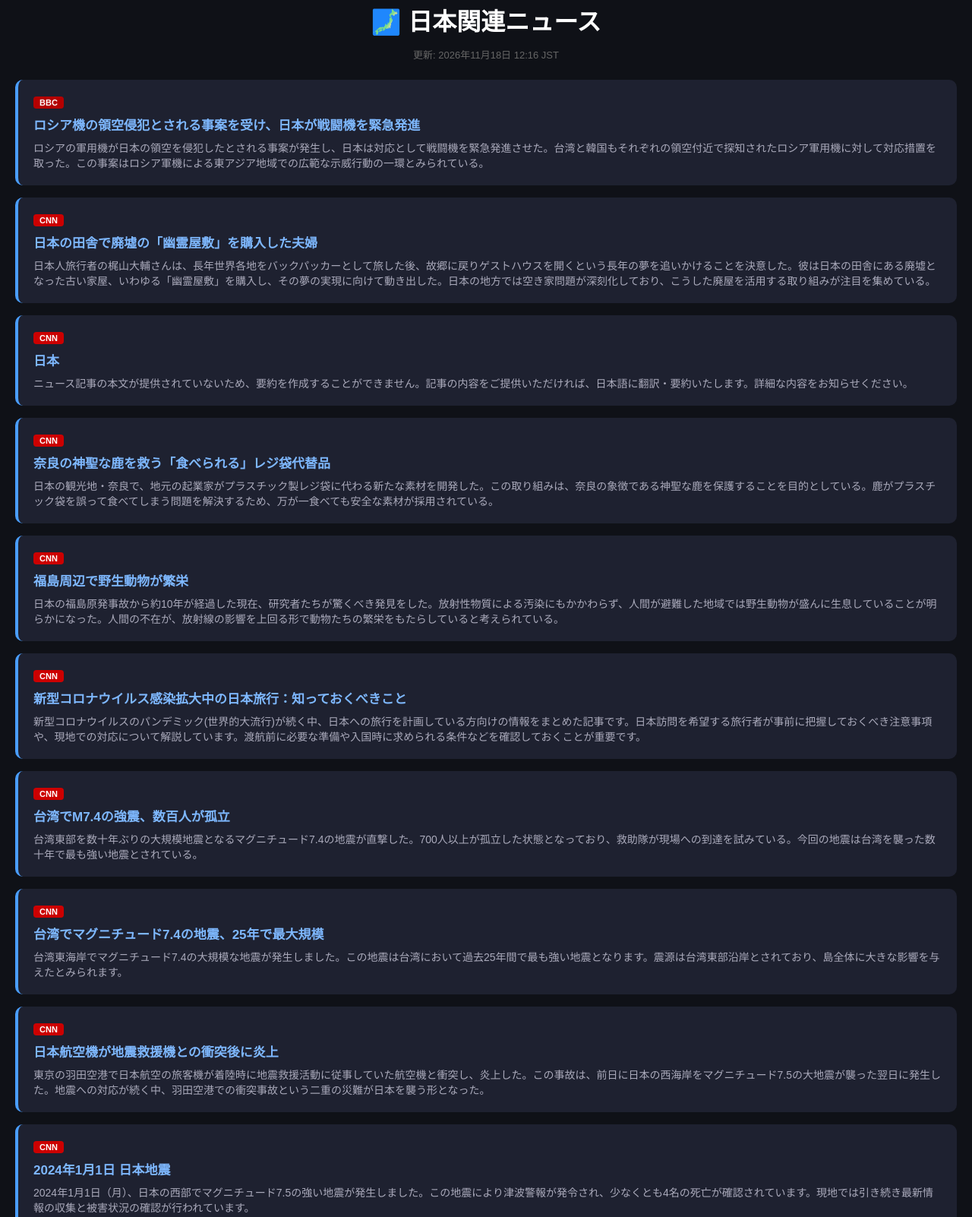
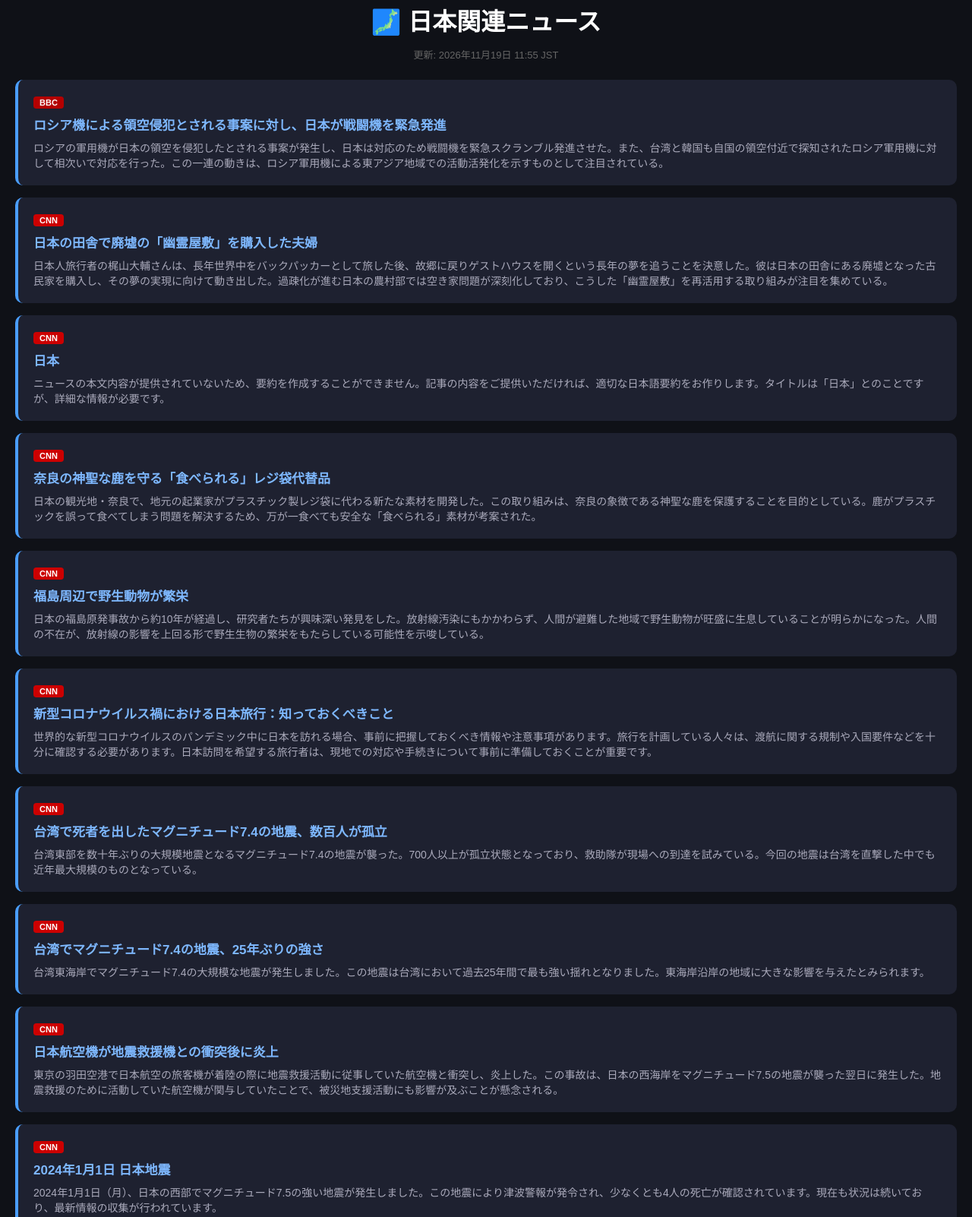
Before and after one commit to nishihara117-pixel/japan-news, a plain HTML site: page docs/index.html in a window 1280 px wide. Shown: the part 38-1640 px from the top of the page at 76% size. Drawn offline with Linux system fonts and the light colour scheme.

Commit message:
🗾 ニュース更新 2026-11-19

```diff
--- a/docs/index.html
+++ b/docs/index.html
@@ -19,57 +19,57 @@ h1{text-align:center;color:#fff;margin-bottom:4px}
 </head>
 <body>
 <h1>🗾 日本関連ニュース</h1>
-<p class="updated">更新: 2026年11月18日 12:16 JST</p>
+<p class="updated">更新: 2026年11月19日 11:55 JST</p>
 
 <div class="card">
   <span class="logo BBC">BBC</span>
-  <h2><a href="https://www.bbc.co.uk/news/articles/c60evw20qe47o?at_medium=RSS&at_campaign=rss" target="_blank">ロシア機の領空侵犯とされる事案を受け、日本が戦闘機を緊急発進</a></h2>
-  <p>ロシアの軍用機が日本の領空を侵犯したとされる事案が発生し、日本は対応として戦闘機を緊急発進させた。台湾と韓国もそれぞれの領空付近で探知されたロシア軍用機に対して対応措置を取った。この事案はロシア軍機による東アジア地域での広範な示威行動の一環とみられている。</p>
+  <h2><a href="https://www.bbc.co.uk/news/articles/c60evw20qe47o?at_medium=RSS&at_campaign=rss" target="_blank">ロシア機による領空侵犯とされる事案に対し、日本が戦闘機を緊急発進</a></h2>
+  <p>ロシアの軍用機が日本の領空を侵犯したとされる事案が発生し、日本は対応のため戦闘機を緊急スクランブル発進させた。また、台湾と韓国も自国の領空付近で探知されたロシア軍用機に対して相次いで対応を行った。この一連の動きは、ロシア軍用機による東アジア地域での活動活発化を示すものとして注目されている。</p>
 </div>
 <div class="card">
   <span class="logo CNN">CNN</span>
   <h2><a href="https://www.cnn.com/travel/article/couple-turned-abandoned-japanese-home-into-guest-house/index.html" target="_blank">日本の田舎で廃墟の「幽霊屋敷」を購入した夫婦</a></h2>
-  <p>日本人旅行者の梶山大輔さんは、長年世界各地をバックパッカーとして旅した後、故郷に戻りゲストハウスを開くという長年の夢を追いかけることを決意した。彼は日本の田舎にある廃墟となった古い家屋、いわゆる「幽霊屋敷」を購入し、その夢の実現に向けて動き出した。日本の地方では空き家問題が深刻化しており、こうした廃屋を活用する取り組みが注目を集めている。</p>
+  <p>日本人旅行者の梶山大輔さんは、長年世界中をバックパッカーとして旅した後、故郷に戻りゲストハウスを開くという長年の夢を追うことを決意した。彼は日本の田舎にある廃墟となった古民家を購入し、その夢の実現に向けて動き出した。過疎化が進む日本の農村部では空き家問題が深刻化しており、こうした「幽霊屋敷」を再活用する取り組みが注目を集めている。</p>
 </div>
 <div class="card">
   <span class="logo CNN">CNN</span>
   <h2><a href="https://www.cnn.com/specials/asia/japan?utm_source=section" target="_blank">日本</a></h2>
-  <p>ニュース記事の本文が提供されていないため、要約を作成することができません。記事の内容をご提供いただければ、日本語に翻訳・要約いたします。詳細な内容をお知らせください。</p>
+  <p>ニュースの本文内容が提供されていないため、要約を作成することができません。記事の内容をご提供いただければ、適切な日本語要約をお作りします。タイトルは「日本」とのことですが、詳細な情報が必要です。</p>
 </div>
 <div class="card">
   <span class="logo CNN">CNN</span>
-  <h2><a href="https://www.cnn.com/travel/article/nara-deer-plastic-bags-scli-intl-scn/index.html" target="_blank">奈良の神聖な鹿を救う「食べられる」レジ袋代替品</a></h2>
-  <p>日本の観光地・奈良で、地元の起業家がプラスチック製レジ袋に代わる新たな素材を開発した。この取り組みは、奈良の象徴である神聖な鹿を保護することを目的としている。鹿がプラスチック袋を誤って食べてしまう問題を解決するため、万が一食べても安全な素材が採用されている。</p>
+  <h2><a href="https://www.cnn.com/travel/article/nara-deer-plastic-bags-scli-intl-scn/index.html" target="_blank">奈良の神聖な鹿を守る「食べられる」レジ袋代替品</a></h2>
+  <p>日本の観光地・奈良で、地元の起業家がプラスチック製レジ袋に代わる新たな素材を開発した。この取り組みは、奈良の象徴である神聖な鹿を保護することを目的としている。鹿がプラスチックを誤って食べてしまう問題を解決するため、万が一食べても安全な「食べられる」素材が考案された。</p>
 </div>
 <div class="card">
   <span class="logo CNN">CNN</span>
   <h2><a href="https://www.cnn.com/2020/01/07/asia/fukushima-wildlife-intl-scli-scn/index.html" target="_blank">福島周辺で野生動物が繁栄</a></h2>
-  <p>日本の福島原発事故から約10年が経過した現在、研究者たちが驚くべき発見をした。放射性物質による汚染にもかかわらず、人間が避難した地域では野生動物が盛んに生息していることが明らかになった。人間の不在が、放射線の影響を上回る形で動物たちの繁栄をもたらしていると考えられている。</p>
+  <p>日本の福島原発事故から約10年が経過し、研究者たちが興味深い発見をした。放射線汚染にもかかわらず、人間が避難した地域で野生動物が旺盛に生息していることが明らかになった。人間の不在が、放射線の影響を上回る形で野生生物の繁栄をもたらしている可能性を示唆している。</p>
 </div>
 <div class="card">
   <span class="logo CNN">CNN</span>
-  <h2><a href="https://www.cnn.com/travel/article/japan-travel-covid-19/index.html" target="_blank">新型コロナウイルス感染拡大中の日本旅行：知っておくべきこと</a></h2>
-  <p>新型コロナウイルスのパンデミック(世界的大流行)が続く中、日本への旅行を計画している方向けの情報をまとめた記事です。日本訪問を希望する旅行者が事前に把握しておくべき注意事項や、現地での対応について解説しています。渡航前に必要な準備や入国時に求められる条件などを確認しておくことが重要です。</p>
+  <h2><a href="https://www.cnn.com/travel/article/japan-travel-covid-19/index.html" target="_blank">新型コロナウイルス禍における日本旅行：知っておくべきこと</a></h2>
+  <p>世界的な新型コロナウイルスのパンデミック中に日本を訪れる場合、事前に把握しておくべき情報や注意事項があります。旅行を計画している人々は、渡航に関する規制や入国要件などを十分に確認する必要があります。日本訪問を希望する旅行者は、現地での対応や手続きについて事前に準備しておくことが重要です。</p>
 </div>
 <div class="card">
   <span class="logo CNN">CNN</span>
-  <h2><a href="https://www.cnn.com/asia/live-news/taiwan-earthquake-hualien-04-04-23-hnk-intl/index.html" target="_blank">台湾でM7.4の強震、数百人が孤立</a></h2>
-  <p>台湾東部を数十年ぶりの大規模地震となるマグニチュード7.4の地震が直撃した。700人以上が孤立した状態となっており、救助隊が現場への到達を試みている。今回の地震は台湾を襲った数十年で最も強い地震とされている。</p>
+  <h2><a href="https://www.cnn.com/asia/live-news/taiwan-earthquake-hualien-04-04-23-hnk-intl/index.html" target="_blank">台湾で死者を出したマグニチュード7.4の地震、数百人が孤立</a></h2>
+  <p>台湾東部を数十年ぶりの大規模地震となるマグニチュード7.4の地震が襲った。700人以上が孤立状態となっており、救助隊が現場への到達を試みている。今回の地震は台湾を直撃した中でも近年最大規模のものとなっている。</p>
 </div>
 <div class="card">
   <span class="logo CNN">CNN</span>
-  <h2><a href="https://www.cnn.com/asia/live-news/taiwan-earthquake-hualien-tsunami-warning-hnk-intl/index.html" target="_blank">台湾でマグニチュード7.4の地震、25年で最大規模</a></h2>
-  <p>台湾東海岸でマグニチュード7.4の大規模な地震が発生しました。この地震は台湾において過去25年間で最も強い地震となります。震源は台湾東部沿岸とされており、島全体に大きな影響を与えたとみられます。</p>
+  <h2><a href="https://www.cnn.com/asia/live-news/taiwan-earthquake-hualien-tsunami-warning-hnk-intl/index.html" target="_blank">台湾でマグニチュード7.4の地震、25年ぶりの強さ</a></h2>
+  <p>台湾東海岸でマグニチュード7.4の大規模な地震が発生しました。この地震は台湾において過去25年間で最も強い揺れとなりました。東海岸沿岸の地域に大きな影響を与えたとみられます。</p>
 </div>
 <div class="card">
   <span class="logo CNN">CNN</span>
   <h2><a href="https://www.cnn.com/asia/live-news/japan-earthquake-plane-fire-news-01-02-24/index.html" target="_blank">日本航空機が地震救援機との衝突後に炎上</a></h2>
-  <p>東京の羽田空港で日本航空の旅客機が着陸時に地震救援活動に従事していた航空機と衝突し、炎上した。この事故は、前日に日本の西海岸をマグニチュード7.5の大地震が襲った翌日に発生した。地震への対応が続く中、羽田空港での衝突事故という二重の災難が日本を襲う形となった。</p>
+  <p>東京の羽田空港で日本航空の旅客機が着陸の際に地震救援活動に従事していた航空機と衝突し、炎上した。この事故は、日本の西海岸をマグニチュード7.5の地震が襲った翌日に発生した。地震救援のために活動していた航空機が関与していたことで、被災地支援活動にも影響が及ぶことが懸念される。</p>
 </div>
 <div class="card">
   <span class="logo CNN">CNN</span>
   <h2><a href="https://www.cnn.com/asia/live-news/japan-ishikawa-earthquake-01-01-24/index.html" target="_blank">2024年1月1日 日本地震</a></h2>
-  <p>2024年1月1日（月）、日本の西部でマグニチュード7.5の強い地震が発生しました。この地震により津波警報が発令され、少なくとも4名の死亡が確認されています。現地では引き続き最新情報の収集と被害状況の確認が行われています。</p>
+  <p>2024年1月1日（月）、日本の西部でマグニチュード7.5の強い地震が発生しました。この地震により津波警報が発令され、少なくとも4人の死亡が確認されています。現在も状況は続いており、最新情報の収集が行われています。</p>
 </div>
 </body>
 </html>
```
Also changed, not shown: docs/meta.json (+16 -16 lines).
